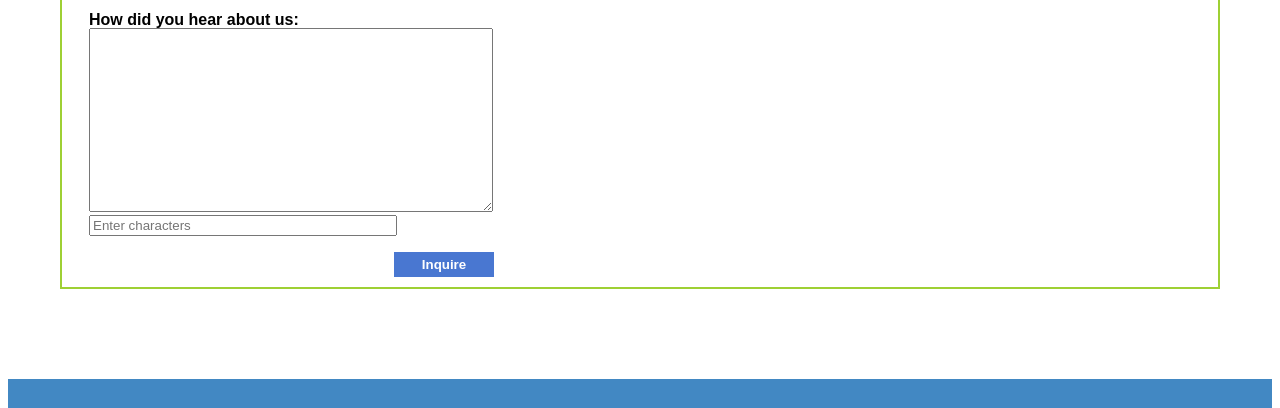
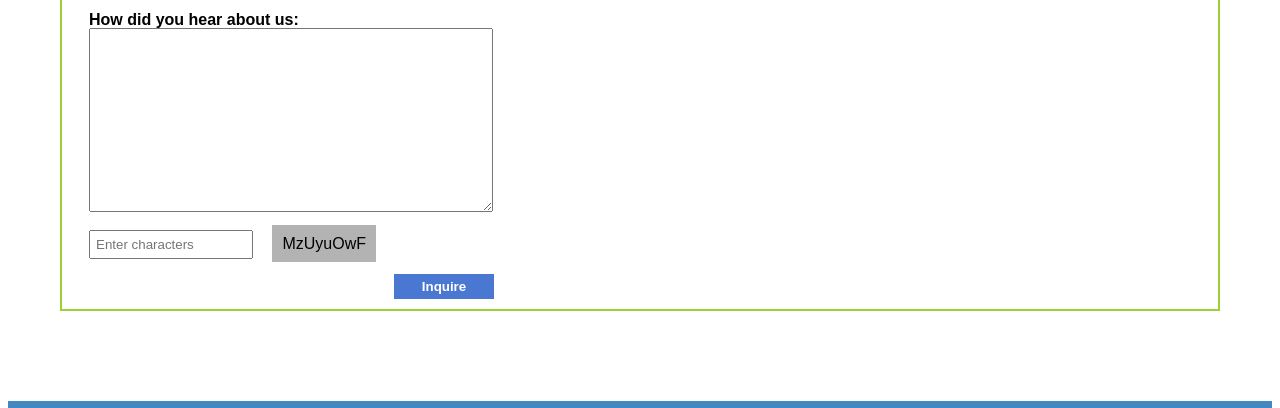
Before and after one commit to ting625/homework-module1, a plain HTML site: page contact.html in a window 1280 px wide. Shown: the part 926-1334 px from the top of the page. Drawn offline with Linux system fonts and the light colour scheme.

Commit message:
add random codes

```diff
--- a/contact.html
+++ b/contact.html
@@ -101,6 +101,7 @@
     <div class="button">
         <input type="submit" value="Inquire">
     </div>
+
     </div>
 </fieldset>
 </form>
@@ -139,6 +140,7 @@
 
     <!--Partners-->
     <script src="js/site_scripts.js"></script>
+    <script src="js/randomcodes.js"></script>
 
 </body>
 </html>
--- a/js/randomcodes.js
+++ b/js/randomcodes.js
@@ -3,5 +3,16 @@
 //function to generate conbination of characters
 function generateCode() {
     //Create variables to store generated codes and the type of characters we want to show as codes
-    var code = ''; //init
+    var code = ''; //initialize to null value
+    var str = 'ABCDEFGHIJKLMNOPQRSTUVWXYZabcdefghijklmnopqrstuvwxyz0123456789@#$';
+
+    //Generate character multiple times using a loop
+    for (i=1; i <= 8; i++) {
+    var char = Math.random()* str.length; //random selecy a character from the variable and then stroe in a new variable
+    code += str.charAt(char) //accumulate the generated character into a string of 8 characters
+    }
+    return code;//return the final accumpated string when loop ends
 }
+
+    //Get HTML element to display
+    document.getElementById("codes").innerHTML = generateCode();
--- a/style.css
+++ b/style.css
@@ -373,3 +373,15 @@ h4 {
 #timeofday #clock {
     color: #125688
 }
+
+.randomcode input{
+    width: 150px;
+    margin: 15px 15px 0 15px;
+    padding: 5px;
+}
+
+#codes {
+    background-color: #b3b3b3;
+    padding: 10px;
+    display:inline;
+}
```
